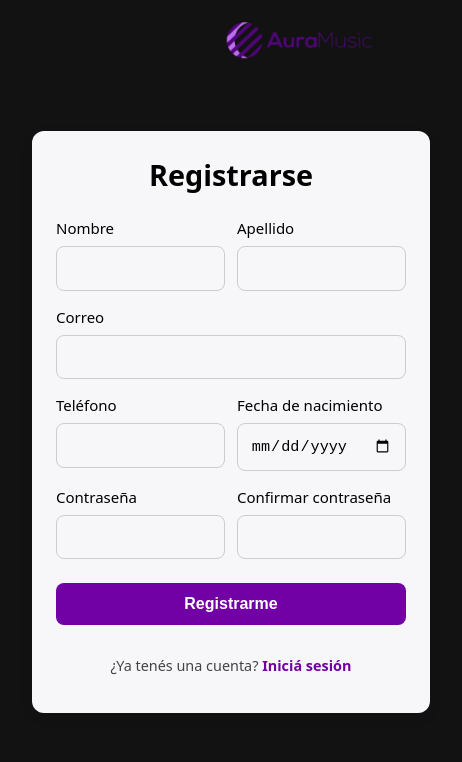
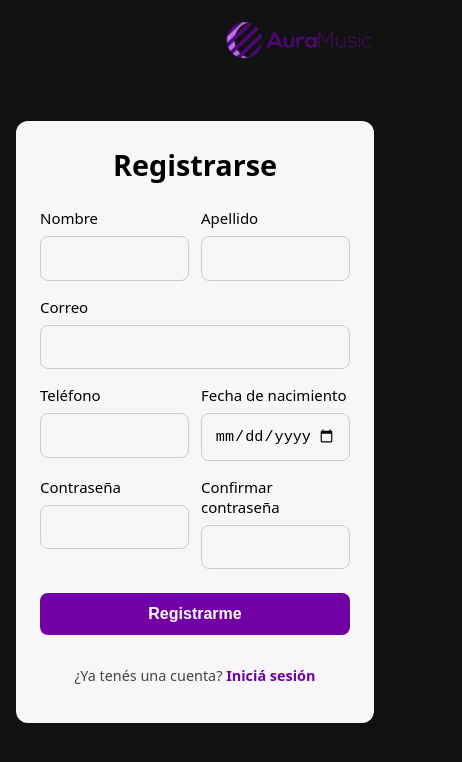
Before and after one commit to angiedejauregui/testing-tp, a React (Vite) app in the folder frontend/: page / in a window 390 px wide. Shown: the top 762 px of the page, 462 px wide, since content can reach past the window. Built offline with nearby package versions, Linux system fonts and the light colour scheme.

Commit message:
adjust responsive

```diff
--- a/frontend/src/index.css
+++ b/frontend/src/index.css
@@ -16,7 +16,6 @@ body {
 
 #root {
   margin: 0 auto;
-  padding: 2rem;
   text-align: center;
 }
 
--- a/frontend/src/styles/auth.css
+++ b/frontend/src/styles/auth.css
@@ -1,13 +1,11 @@
-
 .container {
-    background-color: #F7F7F9;
+  background-color: #f7f7f9;
   border-radius: 12px;
   box-shadow: 0 4px 12px rgba(0, 0, 0, 0.1);
   width: 420px;
   margin: 0 auto;
   padding: 2rem;
 }
-
 
 h2 {
   font-size: 1.8rem;
@@ -62,7 +60,6 @@
   cursor: pointer;
 }
 
-
 form p {
   text-align: center;
   font-size: 0.9rem;
@@ -105,9 +102,6 @@ form label {
   text-align: left;
 }
 
-
-
-
 .form-grid {
   display: grid;
   grid-template-columns: 1fr 1fr;
@@ -123,7 +117,6 @@ form label {
   grid-column: span 2;
 }
 
-
 @media (max-width: 550px) {
   .form-grid {
     gap: 8px 12px;
@@ -131,6 +124,6 @@ form label {
 
   .container {
     padding: 1.5rem;
-    width: 350px;
+    width: 310px;
   }
 }
```
Lines whose indentation alone changed are shown as unchanged.
